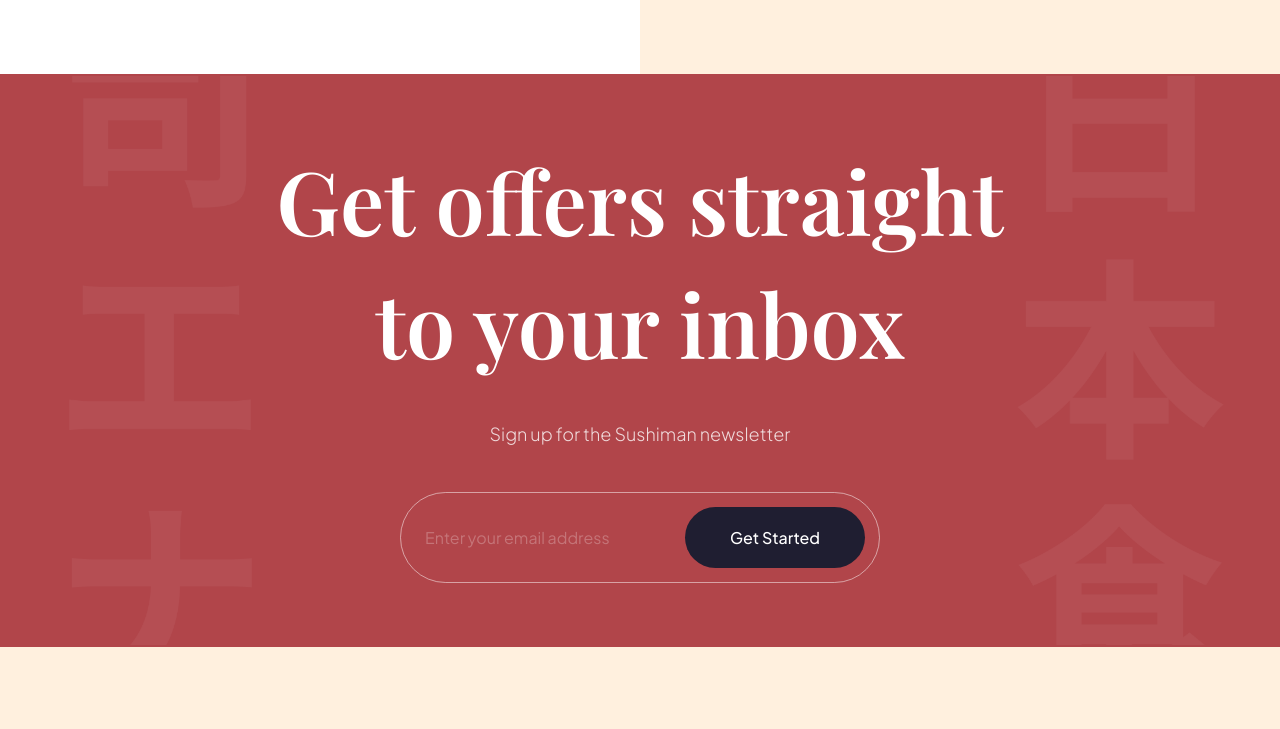
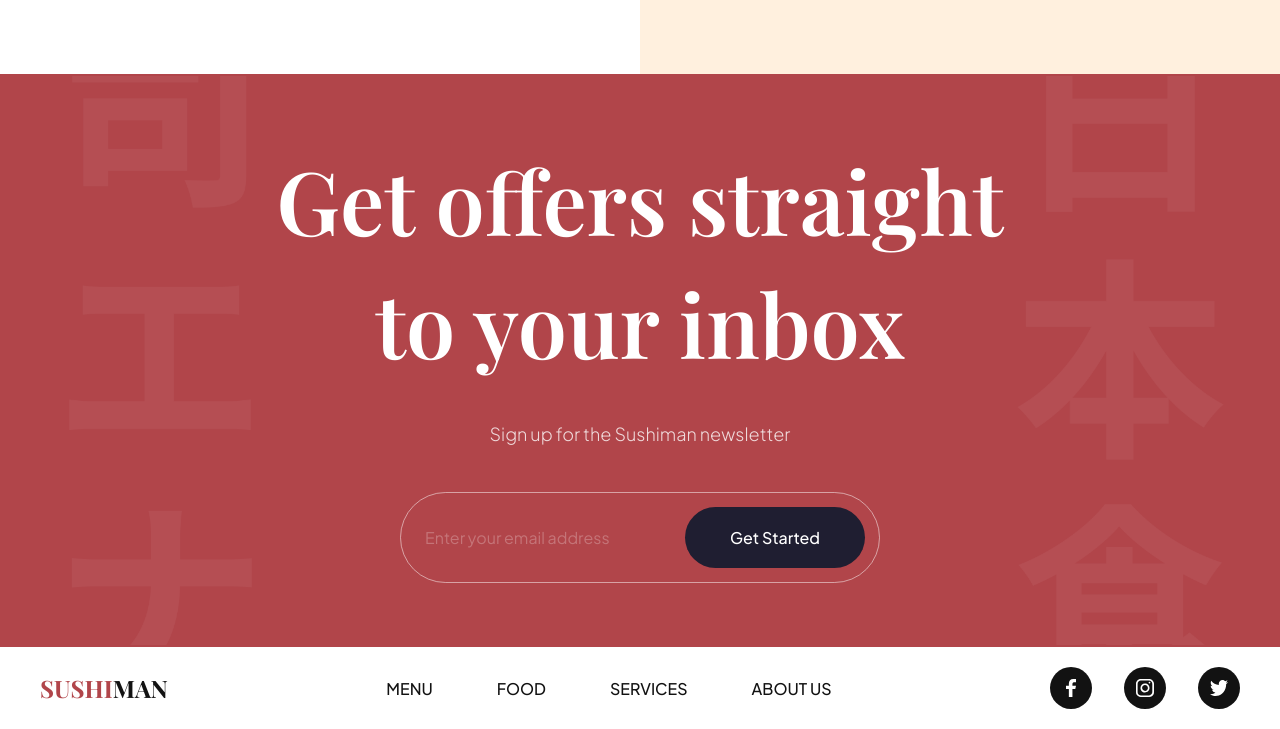
Before and after one commit to ErfanRez/Sushi-Restaurant, a website built with Vite: page index.html in a window 1280 px wide. Shown: the part 3624-4353 px from the top of the page. Before the commit the page ends 4271 px from the top, so only its background shows below. Built offline with nearby package versions, Linux system fonts and the light colour scheme.

Commit message:
Footer has been added

```diff
--- a/css/sections/footer.css
+++ b/css/sections/footer.css
@@ -0,0 +1,62 @@
+.footer {
+    width: 100%;
+    padding: 20px 40px;
+    background: var(--color-white);
+
+    flex-wrap: wrap;
+    gap: 20px;
+
+    overflow: hidden;
+  }
+
+  .footer__logo {
+    font-size: 24px;
+    font-weight: bold;
+    font-family: var(--playfair-display);
+    text-transform: uppercase;
+    color: var(--secondary-color);
+
+    cursor: pointer;
+  }
+
+  .footer__logo span {
+    color: var(--primary-color)
+  }
+
+  .footer ul {
+    list-style: none;
+
+    display: flex;
+    flex-wrap: wrap;
+    flex-direction: row;
+    gap: 64px;
+  }
+
+  .footer ul:last-child {
+    gap: 32px;
+  }
+
+  .footer__nav li {
+    font-size: 16px;
+    font-weight: 500;
+    font-family: var(--plus-jakarta-sans);
+    text-transform: uppercase;
+    color: var(--secondary-color);
+
+    cursor: pointer;
+  }
+
+  .footer__social li {
+    width: 42px;
+    height: 42px;
+
+    background-color: var(--secondary-color);
+    border-radius: 100%;
+  }
+
+  .footer__social li img {
+    width: 45%;
+    height: 45%;
+
+    object-fit: contain;
+  }
--- a/index.html
+++ b/index.html
@@ -331,5 +331,32 @@
       </div>
     </section>
 
+    <footer class="footer flex-between">
+      <h3 class="footer__logo">
+        <span>Sushi</span>man
+      </h3>
+
+      <ul class="footer__nav">
+        <li><a href="#menu">Menu</a></li>
+        <li><a href="#food">Food</a></li>
+        <li><a href="#services">Services</a></li>
+        <li><a href="#about-us">About Us</a></li>
+      </ul>
+
+      <ul class="footer__social">
+        <li class="flex-center">
+          <img src="assets/facebook.svg" alt="facebook" />
+        </li>
+        <li class="flex-center">
+          <img src="assets/instagram.svg" alt="instagram" />
+        </li>
+        <li class="flex-center">
+          <img src="assets/twitter.svg" alt="twitter" />
+        </li>
+      </ul>
+    </footer>
+
+    <script src="js/script.js" type="module"></script>
+
   </body>
 </html>
```
